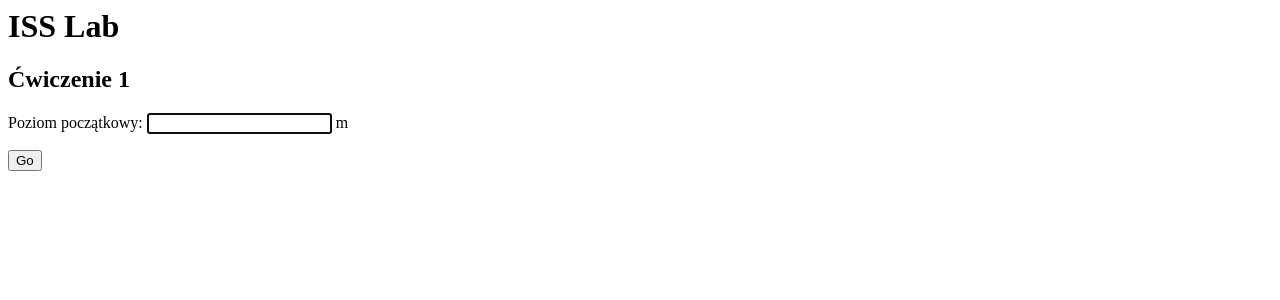
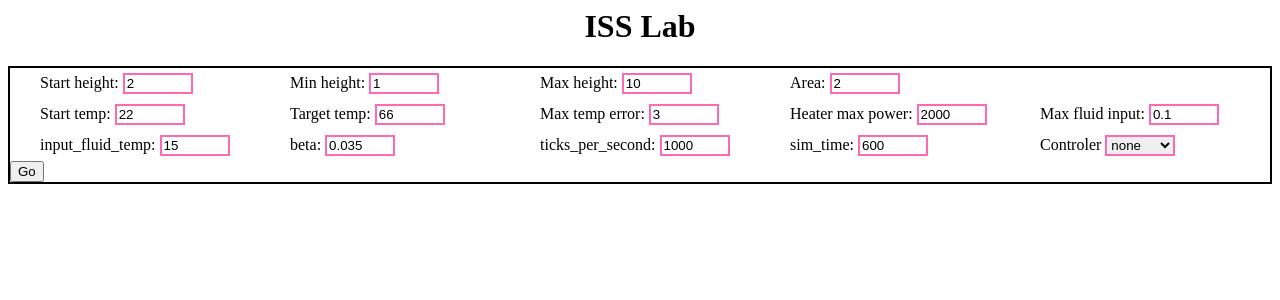
Before and after one commit to MonichSC/iss, a Flask app: template templates/main.html in a window 1280 px wide. Shown: the top 300 px of the page. Run offline with Flask 2, Linux system fonts and the light colour scheme; the template is opened without the code that fills it, so the values that code supplies are empty; some libraries are stand-ins or nearby versions.

Commit message:
Add parameters inputs

```diff
--- a/container.py
+++ b/container.py
@@ -1,6 +1,4 @@
 import math
-
-
 class Container:
     # consts
     alpha = 1.5
@@ -27,8 +25,8 @@ class Container:
     def get_heights(self):
         return self.h
 
-    def print(self):
-        print(self.h)
+    #def print(self):
+    #   print(self.h)
 
 
 def demo(start_h):
--- a/static/css/main.css
+++ b/static/css/main.css
@@ -11,3 +11,36 @@
     background: url(wait.gif) 50% 50% no-repeat;
     background-size: 52px;
 }
+
+header{
+  text-align: center;
+}
+
+.parameters-box
+{
+  display: flex;
+  flex-direction: column;
+  border: solid black 2px;
+}
+.parameters-row
+{
+  display:flex;
+  justify-content: space-around;
+  margin: 5px;
+}
+
+.parameters-box .parameters-row > span
+{
+  width: 200px;
+}
+.parameters-box .parameters-row > span :first-child
+{
+  width: 35%;
+  border: hotpink 2px solid;
+}
+
+.chart-box
+{
+  display:flex;
+  justify-content: center;
+}
--- a/static/main.js
+++ b/static/main.js
@@ -4,10 +4,8 @@ var x = new XMLHttpRequest();
 // --------------------------------------------------------------------------
 // Show wait animation
 // --------------------------------------------------------------------------
-function wait()
-{
-    if ( !document.getElementById("wait") )
-    {
+function wait() {
+    if (!document.getElementById("wait")) {
         let w = document.createElement("div");
         w.id = "wait";
         w.classList.add("wt");     // see silgy.css
@@ -16,17 +14,15 @@ function wait()
         document.body.appendChild(w);
 
     }
-    else
-        {document.getElementById("wait").style.display = "block";}
-        document.getElementById("chart_par").style.display = "none";
+    else { document.getElementById("wait").style.display = "block"; }
+    document.getElementById("chart_par").style.display = "none";
 }
 
 
 // --------------------------------------------------------------------------
 // Turn the spinning wheel off
 // --------------------------------------------------------------------------
-function wait_off()
-{
+function wait_off() {
     document.getElementById("wait").style.display = "none";
 }
 
@@ -34,17 +30,14 @@ function wait_off()
 // --------------------------------------------------------------------------
 // Append a paragraph to the page
 // --------------------------------------------------------------------------
-function p(t)
-{
-if ( !document.getElementById("status") )
-    {
-            let p = document.createElement("p");
+function p(t) {
+    if (!document.getElementById("status")) {
+        let p = document.createElement("p");
         p.id = ("status")
-        if ( t ) p.innerHTML = "message: " + t;
+        if (t) p.innerHTML = "message: " + t;
         document.body.appendChild(p);
     }
-    else
-    {
+    else {
         document.getElementById("status").innerHTML = "message: " + t
     }
 
@@ -54,20 +47,21 @@ if ( !document.getElementById("status") )
 // --------------------------------------------------------------------------
 // Run
 // --------------------------------------------------------------------------
-function iss_go()
-{
-    let l = document.getElementById("start_level").value;
-    x.onreadystatechange = function(e)
-    {
-        if ( x.readyState == 4 )
-        {
+function iss_go() {
+
+    let parameters = new Array();
+    for (let step = 1; step <= 14; step++) {
+        parameters.push(document.getElementById("par-"+step).value);
+    }
+
+    x.onreadystatechange = function (e) {
+        if (x.readyState == 4) {
             wait_off();
 
-            if ( x.responseText.length > 0 )
-            {
+            if (x.responseText.length > 0) {
                 let r = JSON.parse(x.responseText);
 
-                if ( r.code != 0 )   // error -- show message
+                if (r.code != 0)   // error -- show message
                 {
                     p(r.message);
                 }
@@ -90,7 +84,11 @@ function iss_go()
     wait();
     x.open("POST", "/iss_go", true);
     x.setRequestHeader("Content-Type", "application/json;charset=UTF-8");
-    x.send(JSON.stringify({ "start_level": l, "value2": "0"}));
+    x.send(JSON.stringify({
+        "start_level": parameters[0], "min_height": parameters[1], "max_height": parameters[2], "area": parameters[3],
+        "start_temp": parameters[4], "target_temp": parameters[5], "max_temp_error": parameters[6], "heater_max_power": parameters[7], "max_fluid_input": parameters[8],
+        "input_fluid_temp": parameters[9], "beta": parameters[10], "ticks_per_second": parameters[11], "sim_time": parameters[12], "controller": parameters[13]
+}));
 
     console.log("wyslano");
 }
--- a/templates/main.html
+++ b/templates/main.html
@@ -1,25 +1,58 @@
 </html>
+
 <head>
     <meta charset="UTF-8">
     <title>ISS Lab</title>
     <link rel="stylesheet" type="text/css" href="{{url_for('static', filename='css/main.css')}}">
+    <link rel="stylesheet" type="text/css" href="staric/">
     <script src="https://cdn.jsdelivr.net/npm/chart.js@2.8.0"></script>
     <script src="/main.js"></script>
 
 </head>
+
 <body>
+    <header>
         <h1>ISS Lab</h1>
-<h2>Ćwiczenie 1</h2>
-<div>
+    </header>
+    <div class="parameters-box">
+        <div class="parameters-row">
+            <span>Start height: <input id="par-1" name="start_level" value="2"></span>
+            <span>Min height: <input id="par-2" name="min_height" value="1"></span>
+            <span>Max height: <input id="par-3" name="max_height" value="10"></span>
+            <span>Area: <input id="par-4" name="area" value="2"></span>
+            <span></span>
+        </div>
 
-<p>Poziom początkowy: <input id="start_level" name="start_level" autofocus> m</p>
+        <div class="parameters-row">
+            <span>Start temp: <input id="par-5" name="start_temp" value="22"></span>
+            <span>Target temp: <input id="par-6" name="target_temp" value="66"></span>
+            <span>Max temp error: <input id="par-7" name="max_temp_error" value="3"></span>
+            <span>Heater max power: <input id="par-8" name="heater_max_power" value="2000"></span>
+            <span>Max fluid input: <input id="par-9" name="max_fluid_input" value="0.1"></span>
+        </div>
+        <div class="parameters-row">
+            <span>input_fluid_temp: <input id="par-10" name="input_fluid_temp" value="15"></span>
+            <span>beta: <input id="par-11" name="beta" value="0.035"></span>
+            <span>ticks_per_second: <input id="par-12" name="ticks_per_second" value="1000"></span>
+            <span>sim_time: <input id="par-13" name="sim_time" value="600"></span>
+            <span>
+                Controler
+                <select id="par-14" name="controller" value="none">
+                    <option value="none">none</option>
+                    <option value="PID">PID</option>
+                    <option value="fuzzy">fuzzy</option>
+                  </select>
+            </span>
+        </div>
 
-<p><button onClick="iss_go()">Go</button></p>
-
-<p id="chart_par" style="display:none;">  <img id= "plot" name="chart" src="{{url_for('static', filename='plot.png')}}" align="middle"/></p>
-
-
+        <span><button onClick="iss_go()">Go</button></span>
+    </div>
+    <div class="chart-box">
+        <div id="chart_par"style="display:none;">
+            <img id="plot" name="chart" src="{{url_for('static', filename='plot.png')}}" />
+        </div>
 
     </div>
 </body>
+
 </html>
```
Also changed, not shown: flask_app.py (+6 -2 lines), controllers/__init__.py (added). Lines whose indentation alone changed are shown as unchanged.
